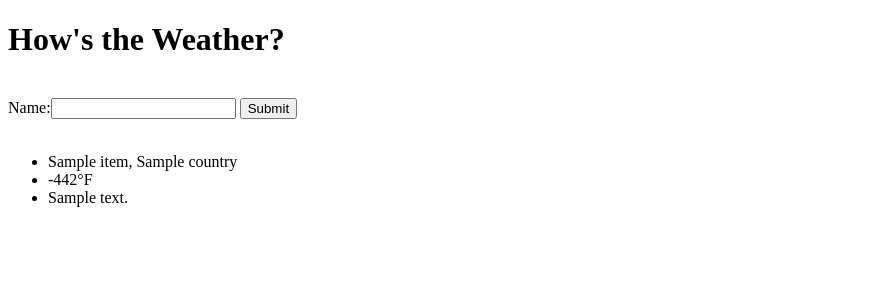
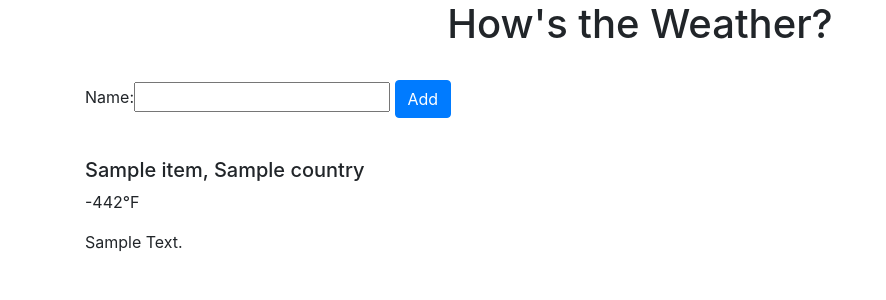
Before and after one commit to diegofigueroa79/Django-AJAX_weather_app, a Django app: page / in a window 1280 px wide. Shown: the top 300 px of the page, without its empty margins (0-886 px from the left). Run offline with Django 3.2, Linux system fonts and the light colour scheme; tables that the repository leaves empty hold one stand-in row (values such as "Sample post"); a database or web service that is not in the repository returns one stand-in record (values such as "Sample title"); data that the repository does not hold is empty; some libraries are stand-ins or nearby versions.

Commit message:
added bootstrap to weather.html

```diff
--- a/django_weather/weather/templates/weather/weather.html
+++ b/django_weather/weather/templates/weather/weather.html
@@ -1,23 +1,42 @@
 <!DOCTYPE html>
 <html>
 	<head>
+		<link rel="stylesheet" href="https://stackpath.bootstrapcdn.com/bootstrap/4.5.0/css/bootstrap.min.css" integrity="sha384-9aIt2nRpC12Uk9gS9baDl411NQApFmC26EwAOH8WgZl5MYYxFfc+NcPb1dKGj7Sk" crossorigin="anonymous">
+		<script src="https://code.jquery.com/jquery-3.5.1.slim.min.js" integrity="sha384-DfXdz2htPH0lsSSs5nCTpuj/zy4C+OGpamoFVy38MVBnE+IbbVYUew+OrCXaRkfj" crossorigin="anonymous"></script>
+		<script src="https://cdn.jsdelivr.net/npm/popper.js@1.16.0/dist/umd/popper.min.js" integrity="sha384-Q6E9RHvbIyZFJoft+2mJbHaEWldlvI9IOYy5n3zV9zzTtmI3UksdQRVvoxMfooAo" crossorigin="anonymous"></script>
+		<script src="https://stackpath.bootstrapcdn.com/bootstrap/4.5.0/js/bootstrap.min.js" integrity="sha384-OgVRvuATP1z7JjHLkuOU7Xw704+h835Lr+6QL9UvYjZE3Ipu6Tp75j7Bh/kR0JKI" crossorigin="anonymous"></script>
 	</head>
 	<body>
-
-<h1>How's the Weather?</h1>
+		<div class="container"><h1 class="text-center">How's the Weather?</h1></div>
 		<br>
+		<div class="container">
 			<form action="{% url 'weather:home' %}" method="post">
 				{% csrf_token %}
+				<div class="form-group">
 				{{ form }}
-	<input type="submit" value="Submit">
+					<button type="submit" class="btn btn-primary">Add</button>
+				</div>
 			</form>
+		</div>
 		<br>
+		<div class="container">
 			{% for city in city_list %}
-<ul>
-<li>{{ city.name }}, {{ city.country }}</li>
-<li>{{ city.temp }}<span>&#176;</span>F</li>
-<li>{{ city.description }}</li>
+				<ul class="list-group">
+					<div class="media">
+						<div class="media-body">
+							<h5 class="mt-0">
+								{{ city.name }}, {{ city.country }}
+							</h5>
+							<p>
+								{{ city.temp }}<span>&#176;</span>F</li>
+							</p>
+							<p>
+								{{ city.description|title }}
+							</p>
+						</div>
+					</div>
 				</ul>
 			{% endfor %}
+		</div>
 	</body>
 </html>
```
Lines whose indentation alone changed are shown as unchanged.
